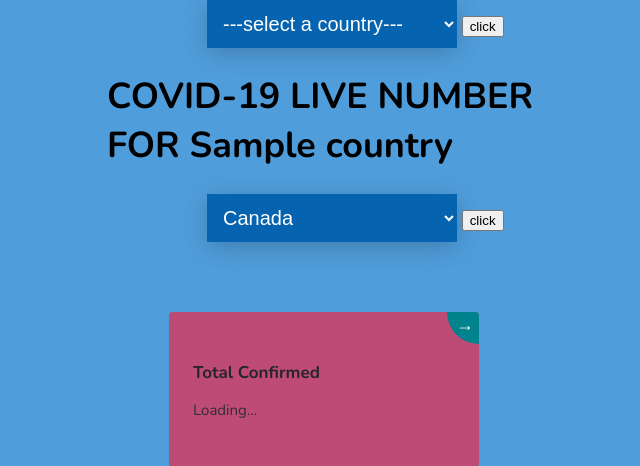
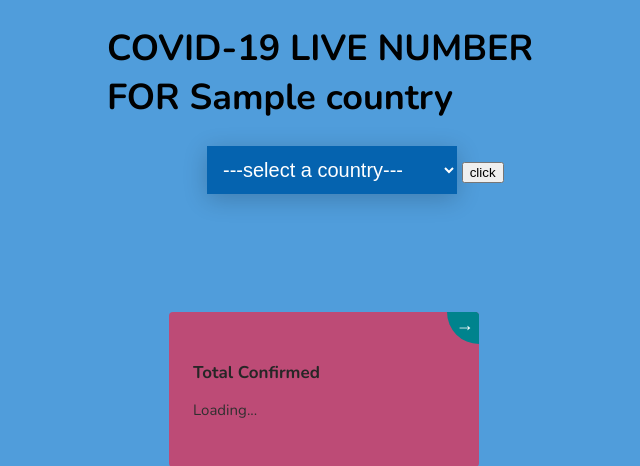
Before and after one commit to xius666/CMPUT401Hackathon, a Django app: template covidtracker/track/templates/index.html in a window 1280 px wide. Shown: the top 466 px of the page, without its empty margins (283-923 px from the left). Run offline with Django 3.2, Linux system fonts and the light colour scheme; the template is opened without the code that fills it: most values are stand-ins (such as "Sample title", 1, 10 or a date in 2020).

Commit message:
removed 2nd dropdown

```diff
--- a/covidtracker/track/templates/index.html
+++ b/covidtracker/track/templates/index.html
@@ -7,15 +7,7 @@
   <link rel="stylesheet" href="{% static 'style/style.css' %}" />
   <link rel="stylesheet" href="{% static 'style/select_box.css' %}" />
 
-    <form class="box">
-      <select name="drop1">
-        <option disable="true" , selected>---select a country---</option>
-        {% for c in country_list %}
-        <option>{{ c|slice:"1:-1" }}</option>
-        {% endfor %}
-      </select>
-      <input type="submit" value="click" />
-    </form>
+
   <title>COVID-19 TRACKER</title>
 </head>
 
@@ -66,12 +58,11 @@
   </div>
 
   <form class="box">
-    <select name="drop1" , id="country_selection" , onchange=drop_down_onchange()>
-      <option value="canada" , selected>Canada</option>
-      <option value="china">China</option>
-      <option value="usa">United States</option>
-      <option value="india">India</option>
-      <option value="france">France</option>
+    <select name="drop1">
+      <option disable="true" , selected>---select a country---</option>
+      {% for c in country_list %}
+      <option>{{ c|slice:"1:-1" }}</option>
+      {% endfor %}
     </select>
     <input type="submit" value="click" />
   </form>
```
